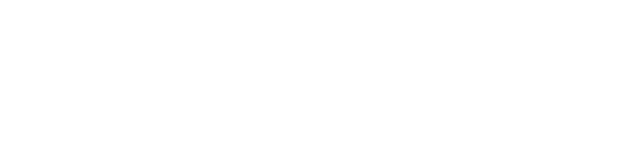
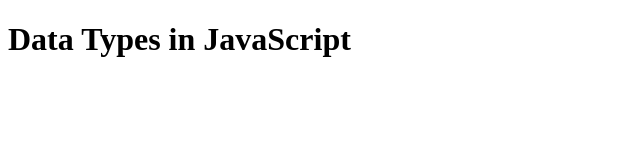
Before and after one commit to Mariboni2411/Hillel-homework, a plain HTML site: page lesson2/index.html in a window 1280 px wide. Shown: the whole page, without its empty margins (0-640 px from the left). Drawn offline with Linux system fonts and the light colour scheme.

Commit message:
Add check typeof

```diff
--- a/lesson2/index.html
+++ b/lesson2/index.html
@@ -10,3 +10,19 @@
 
 </body>
 </html>
+<h1>Data Types in JavaScript</h1>
+    <script>
+        // Виведення основних типів даних у консоль
+        console.log("String:", typeof "Hello, world!");            // string
+        console.log("Number:", typeof 42);                         // number
+        console.log("BigInt:", typeof 12345678901234567890n);      // bigint
+        console.log("Boolean:", typeof true);                      // boolean
+        console.log("Undefined:", typeof undefined);               // undefined
+        console.log("Null:", typeof null);                         // object (специфіка JavaScript)
+        console.log("Symbol:", typeof Symbol("id"));               // symbol
+        console.log("Object:", typeof { name: "Alice", age: 25 }); // object
+        console.log("Array:", typeof [1, 2, 3]);                   // object
+        console.log("Function:", typeof function(){});             // function
+    </script>
+</body>
+</html>
```
